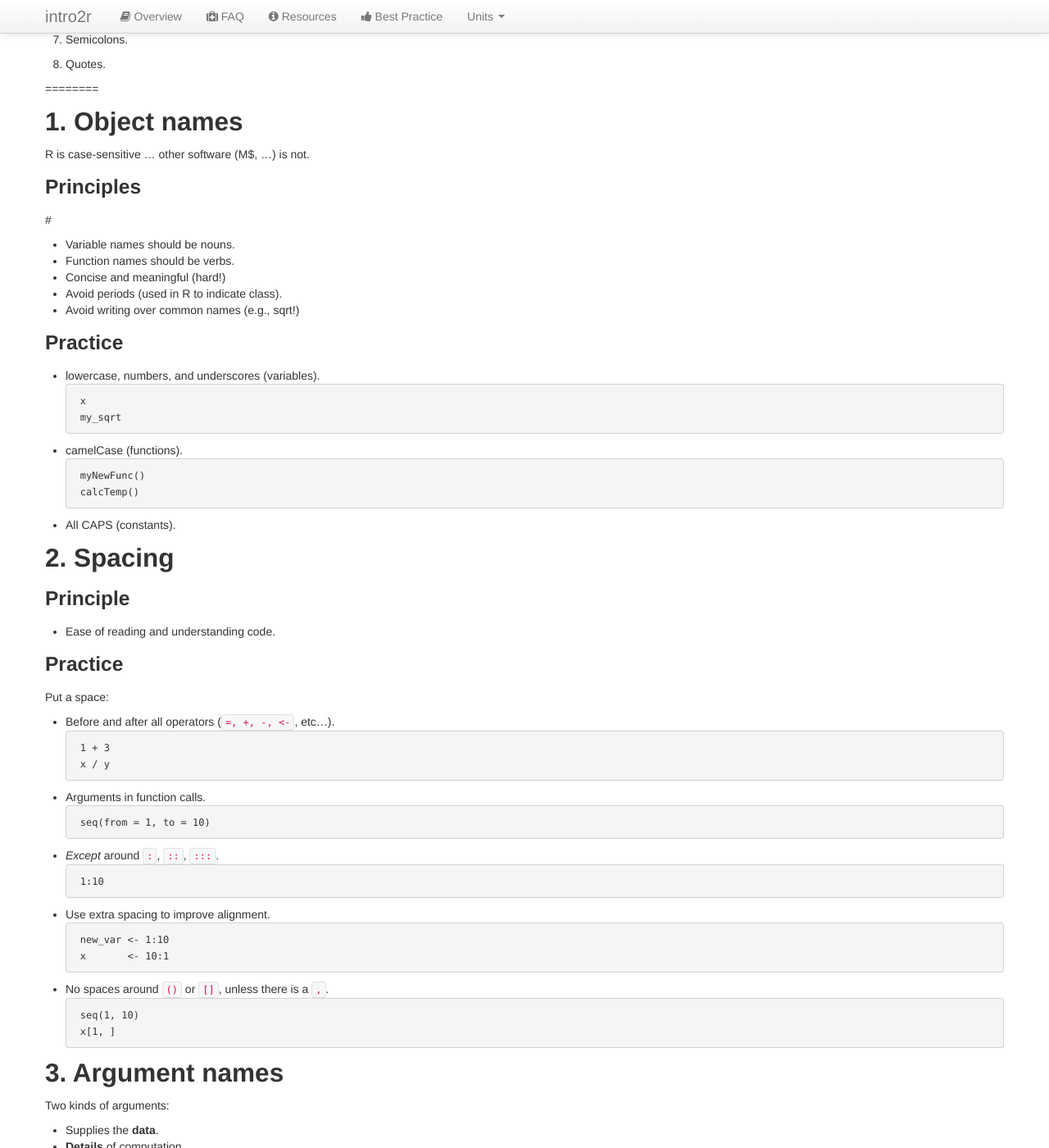
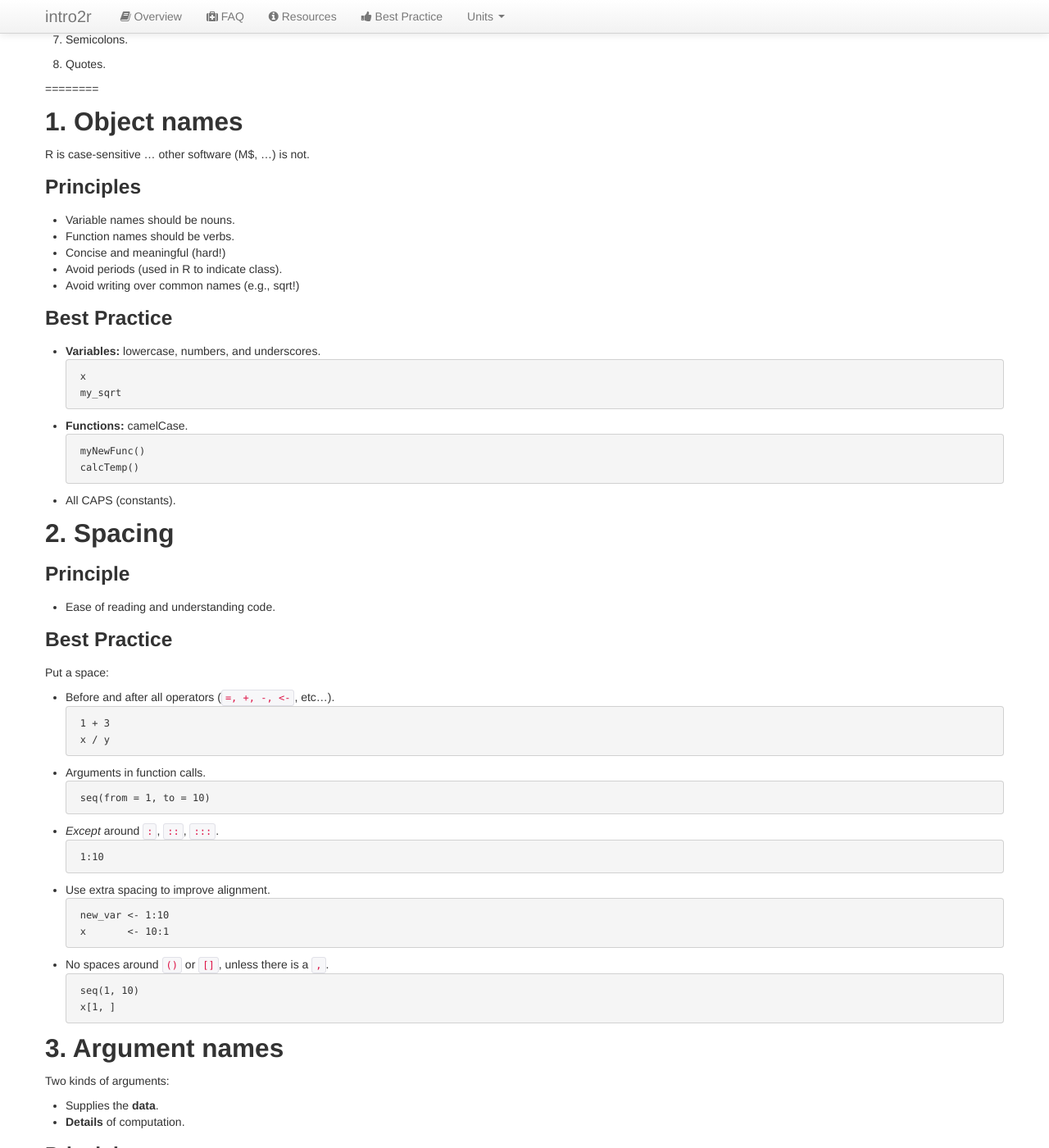
Before and after one commit to intro2r/intro2r, a Jekyll site: the page built from best/code-style.md, in a window 1280 px wide and 1400 px high, scrolled down 2164 px. Shown: the whole window at 82% size. Built offline with Jekyll 4.4.1, drawn with Linux system fonts in a browser that asks for light colours; our own code applies the rules of GitHub Pages for plain Markdown files; some of the changed text lies outside the part shown.

Commit message:
Update code-style.md

````diff
--- a/best/code-style.md
+++ b/best/code-style.md
@@ -104,7 +104,7 @@
 R is case-sensitive ... other software (M$, ...) is not.
 
 ### Principles
-#
+
  - Variable names should be nouns.
  - Function names should be verbs.
  - Concise and meaningful (hard!)
@@ -113,14 +113,14 @@
 
 
 
-### Practice
+### Best Practice
 
- - lowercase, numbers, and underscores (variables).
+ - **Variables:** lowercase, numbers, and underscores.
     ```
     x
     my_sqrt
     ```
- - camelCase (functions).
+ - **Functions:** camelCase.
     ```
     myNewFunc()
     calcTemp()
@@ -136,7 +136,7 @@
 - Ease of reading and understanding code.
 
 
-### Practice
+### Best Practice
 
 Put a space:
 
@@ -179,7 +179,7 @@
 
 - Ease of understanding the function.
 
-### Practice
+### Best Practice
 
 - Generally omit names of data arguments (they are often the first argument/s).
 ```
@@ -202,7 +202,7 @@
 
 
 
-### Practice
+### Best Practice
 
 - Use consistent indenting (2 or 4 spaces, never TABS).
 - Always indent after curly braces.
@@ -229,7 +229,7 @@
 - Ease of reading and following code.
 - Ease of changing code.
 
-### Practice
+### Best Practice
 
 - Try and limit to 80 characters per line.
 - If a function call is too long for one line, use one line each for the function name, each argument, and closing ```)```.
@@ -246,7 +246,7 @@
 
 - Separation of assignment and arguments.
 
-### Practice
+### Best Practice
 
 - Use ``` <- ``` for assignment.
 
@@ -268,7 +268,7 @@
 
 - Do not use them.
 
-### Practice
+### Best Practice
 
 - Do not use them.
 
@@ -280,7 +280,7 @@
 - Correct identification of text.
 - Correct identification of escaped sequence inside character strings.
 
-### Practice
+### Best Practice
 
 - Double quotes ``` " " ``` and single quotes ``` ' ' ``` are usually **interchangable**.
 - Double quotes are **preferred** because of the use of apostrophes in text strings.
````
